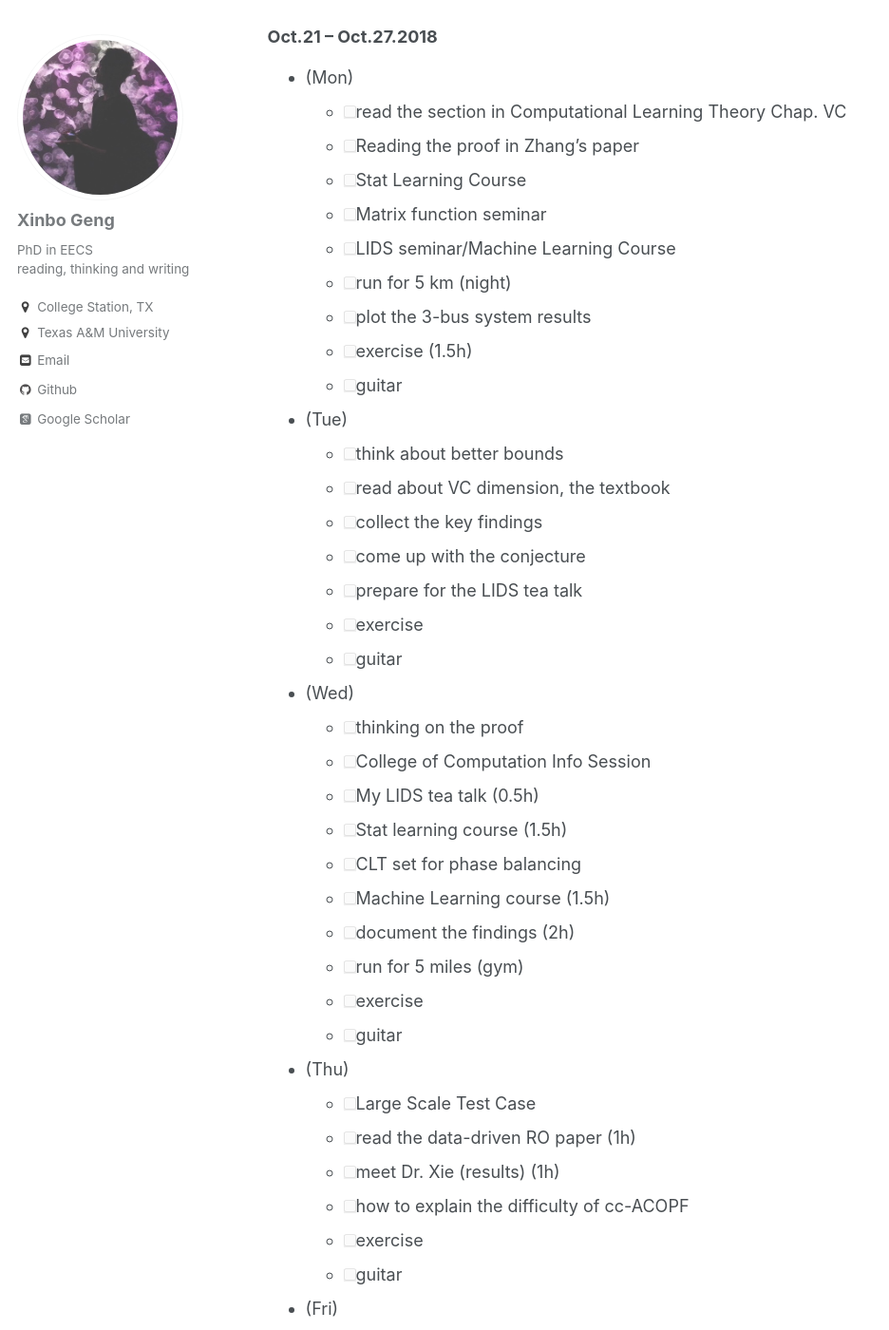
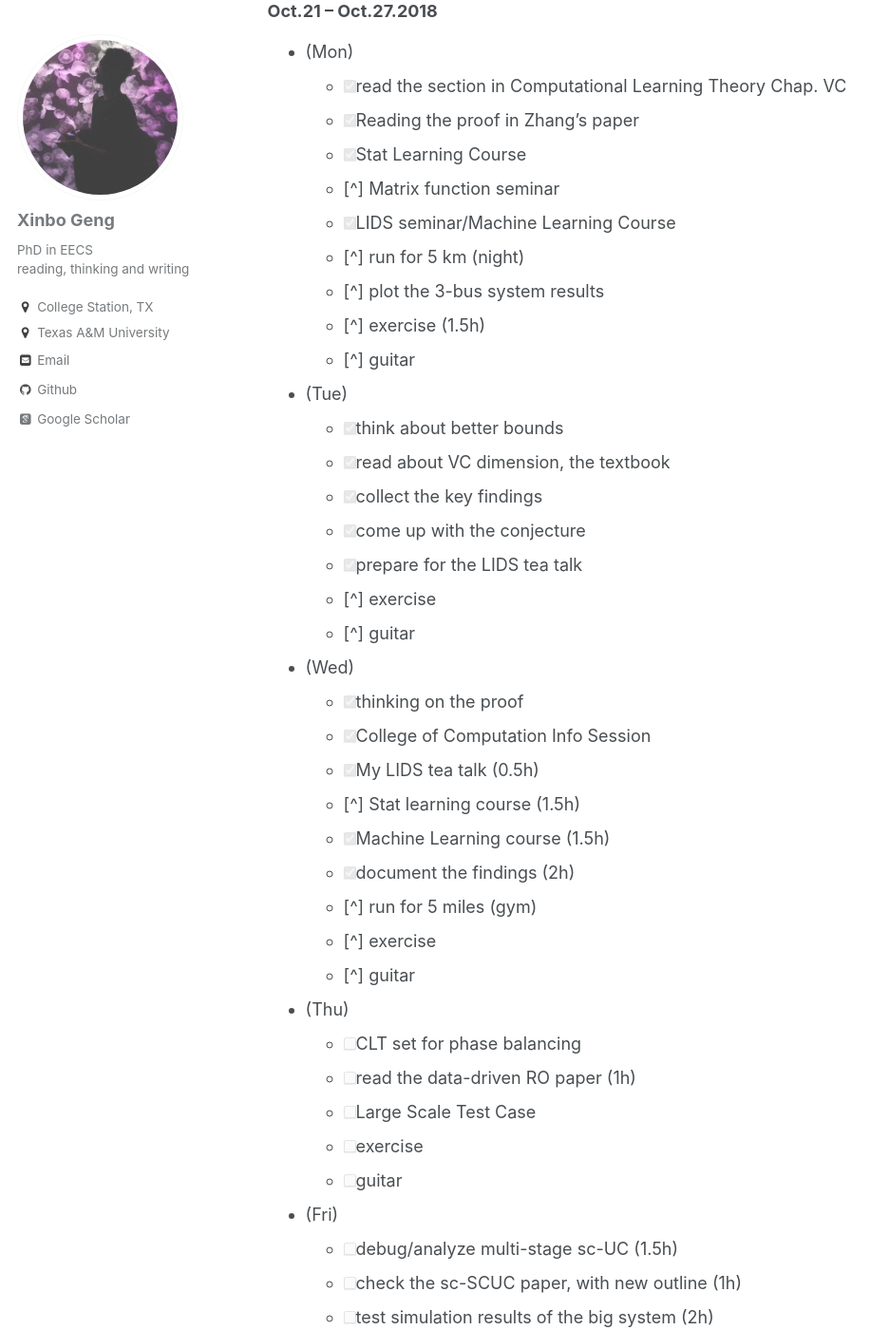
Before and after one commit to xb00dx/xb00dx.github.io, a Jekyll site: the page built from _pages/work-in-progress.md, in a window 1280 px wide and 1400 px high, scrolled down 1707 px. Shown: the whole window at 95% size, without its empty margins (0-936 px from the left). Built offline with Jekyll 4.4.1, drawn with Linux system fonts in a browser that asks for light colours; some web fonts are replaced; some of the changed text lies outside the part shown.

Commit message:
no message

```diff
--- a/_pages/work-in-progress.md
+++ b/_pages/work-in-progress.md
@@ -11,10 +11,10 @@ redirect_from:
 ### Upcoming Deadlines
 
 1. [Oct.31.2018] cc-SCUC DDL
-1. [Oct.5.2018] review TPW paper
-  - if can solve the cross-terms in ENR, then write this
-  - or, write data-driven robust optimal topology ?? LASSO, regularizer, robust opt view of the results
-  - otw, chance-constrained something?
+1. [Oct.31.2018] DDL for ACC paper
+1. [Nov.12.2018] DDL for TPWRS paper
+1. [Nov.16.2018] DDL for TPWRS paper
+1. [Nov.19.2018] DDL for TPWRS paper
 1. [Dec.30.2018] submission to ARiCS
   - [ ] scenario approach
     - [ ] find support constraints
@@ -55,39 +55,37 @@ Case studies
 
 ### Oct.21 -- Oct.27.2018
 * (Mon)
-  - [ ] read the section in Computational Learning Theory Chap. VC
-  - [ ] Reading the proof in Zhang's paper
-  - [ ] Stat Learning Course
-  - [ ] Matrix function seminar
-  - [ ] LIDS seminar/Machine Learning Course
-  - [ ] run for 5 km (night)
-  - [ ] plot the 3-bus system results
-  - [ ] exercise (1.5h)
-  - [ ] guitar
+  - [x] read the section in Computational Learning Theory Chap. VC
+  - [x] Reading the proof in Zhang's paper
+  - [x] Stat Learning Course
+  - [^] Matrix function seminar
+  - [x] LIDS seminar/Machine Learning Course
+  - [^] run for 5 km (night)
+  - [^] plot the 3-bus system results
+  - [^] exercise (1.5h)
+  - [^] guitar
 * (Tue)
-  - [ ] think about better bounds
-  - [ ] read about VC dimension, the textbook
-  - [ ] collect the key findings
-  - [ ] come up with the conjecture
-  - [ ] prepare for the LIDS tea talk
-  - [ ] exercise
-  - [ ] guitar
+  - [x] think about better bounds
+  - [x] read about VC dimension, the textbook
+  - [x] collect the key findings
+  - [x] come up with the conjecture
+  - [x] prepare for the LIDS tea talk
+  - [^] exercise
+  - [^] guitar
 * (Wed)
-  - [ ] thinking on the proof
-  - [ ] College of Computation Info Session
-  - [ ] My LIDS tea talk (0.5h)
-  - [ ] Stat learning course (1.5h)
+  - [x] thinking on the proof
+  - [x] College of Computation Info Session
+  - [x] My LIDS tea talk (0.5h)
+  - [^] Stat learning course (1.5h)
+  - [x] Machine Learning course (1.5h)
+  - [x] document the findings (2h)
+  - [^] run for 5 miles (gym)
+  - [^] exercise
+  - [^] guitar
+* (Thu)
   - [ ] CLT set for phase balancing
-  - [ ] Machine Learning course (1.5h)
-  - [ ] document the findings (2h)
-  - [ ] run for 5 miles (gym)
-  - [ ] exercise
-  - [ ] guitar
-* (Thu)
+  - [ ] read the data-driven RO paper (1h)
   - [ ] Large Scale Test Case
-  - [ ] read the data-driven RO paper (1h)
-  - [ ] meet Dr. Xie (results) (1h)
-  - [ ] how to explain the difficulty of cc-ACOPF
   - [ ] exercise
   - [ ] guitar
 * (Fri)
```
Also changed, not shown: other parts of _pages/work-in-progress.md (+8 -2 lines).
